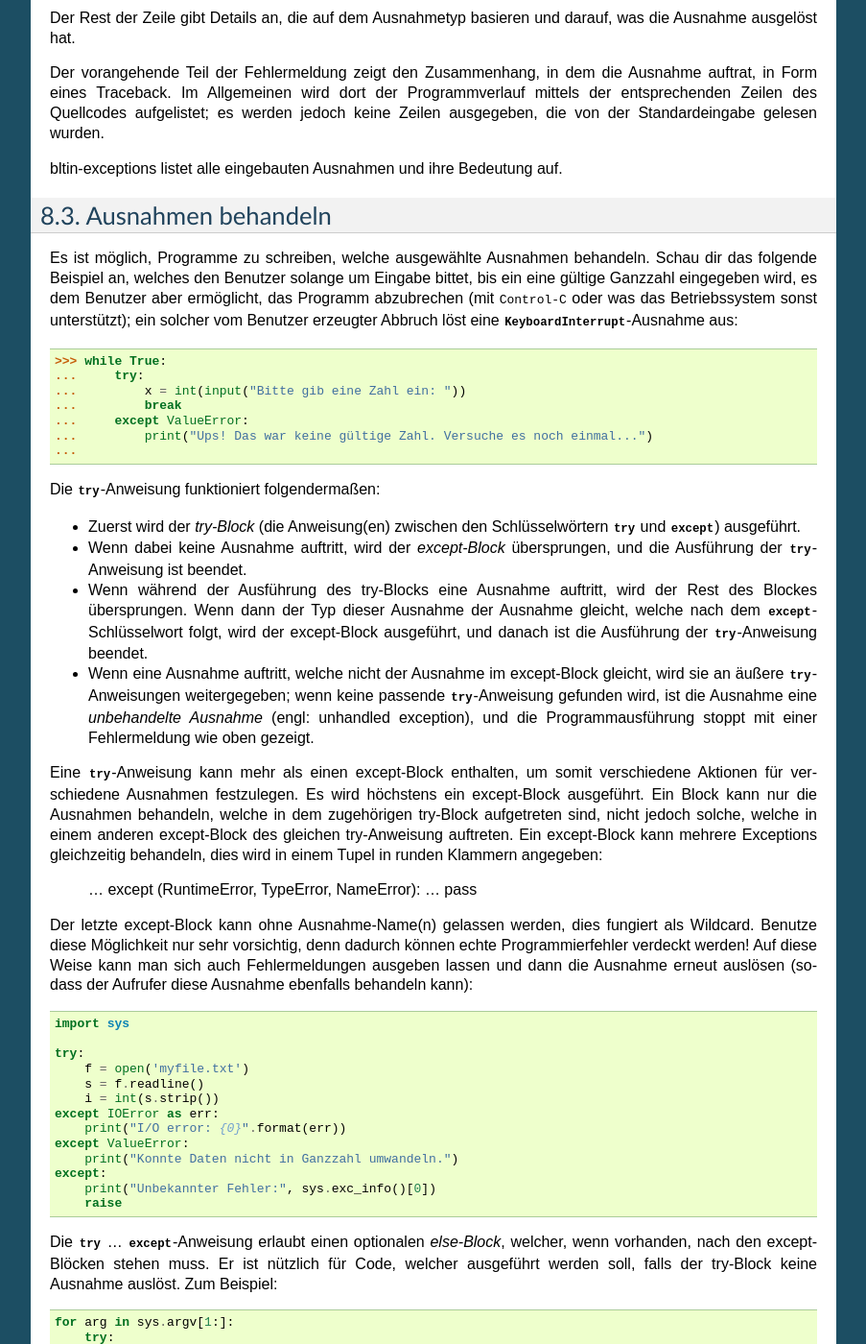
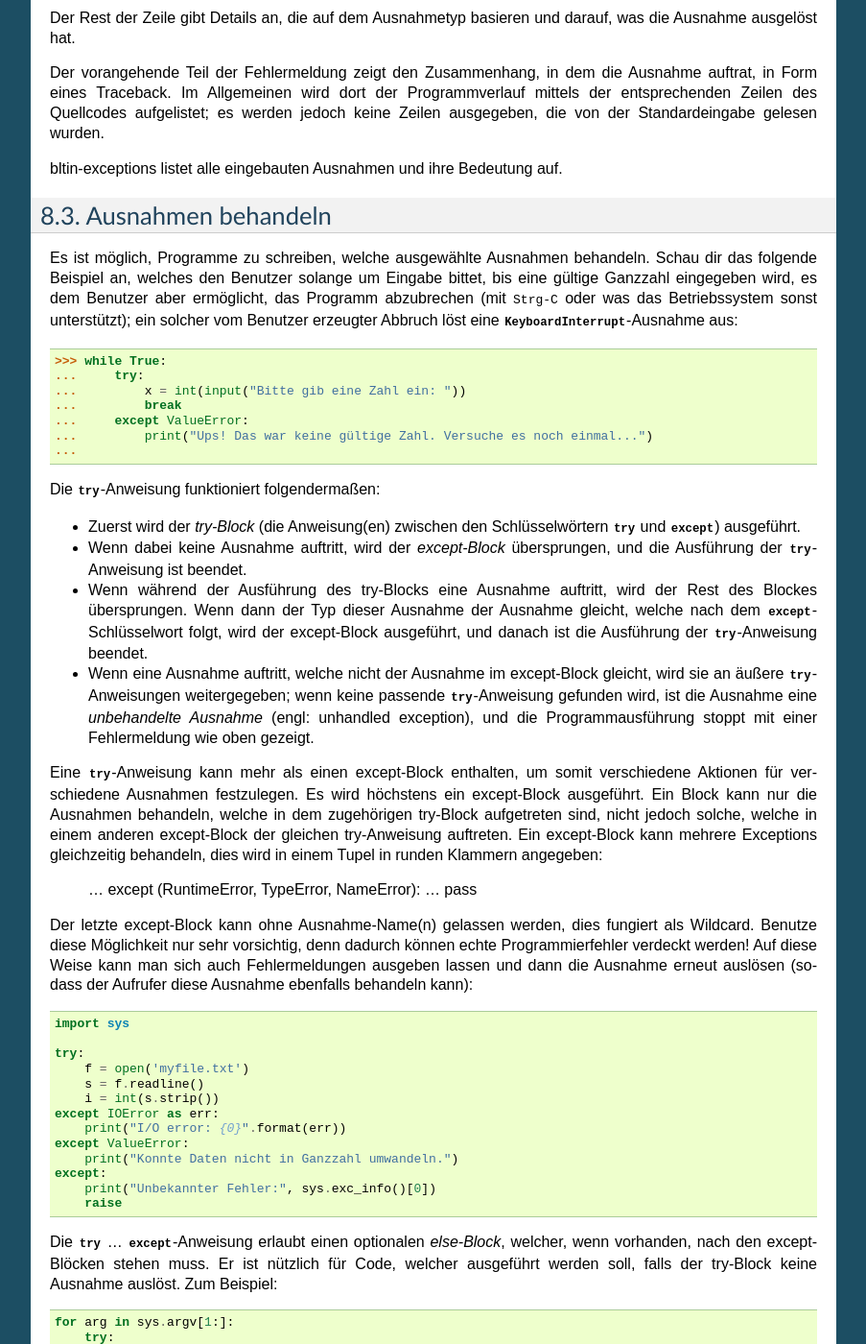
Before and after one commit to cofi/py-tutorial-de, a Sphinx documentation site: the page built from source/errors.rst, in a window 1280 px wide and 1400 px high, scrolled down 1041 px. Shown: the whole window at 96% size, without its empty margins (198-1101 px from the left). Built offline with Sphinx 7.4.7, drawn with Linux system fonts in a browser that asks for light colours; some of the changed text lies outside the part shown.

Commit message:
Applied patch from busfahrer (Spelling)

```diff
--- a/source/errors.rst
+++ b/source/errors.rst
@@ -91,9 +91,9 @@
 
 Es ist möglich, Programme zu schreiben, welche ausgewählte Ausnahmen
 behandeln. Schau dir das folgende Beispiel an, welches den Benutzer
-solange um Eingabe bittet, bis ein eine gültige Ganzzahl eingegeben
+solange um Eingabe bittet, bis eine gültige Ganzzahl eingegeben
 wird, es dem Benutzer aber ermöglicht, das Programm abzubrechen (mit
-:kbd:`Control-C` oder was das Betriebssystem sonst unterstützt); ein
+:kbd:`Strg-C` oder was das Betriebssystem sonst unterstützt); ein
 solcher vom Benutzer erzeugter Abbruch löst eine
 :exc:`KeyboardInterrupt`-Ausnahme aus::
 
@@ -132,7 +132,7 @@
 festzulegen. Es wird höchstens ein except-Block ausgeführt. Ein Block
 kann nur die Ausnahmen behandeln, welche in dem zugehörigen try-Block
 aufgetreten sind, nicht jedoch solche, welche in einem anderen
-except-Block des gleichen try-Anweisung auftreten. Ein except-Block
+except-Block der gleichen try-Anweisung auftreten. Ein except-Block
 kann mehrere Exceptions gleichzeitig behandeln, dies wird in einem
 Tupel in runden Klammern angegeben:
 
```
Also changed, not shown: other parts of source/errors.rst (+4 -4 lines).
